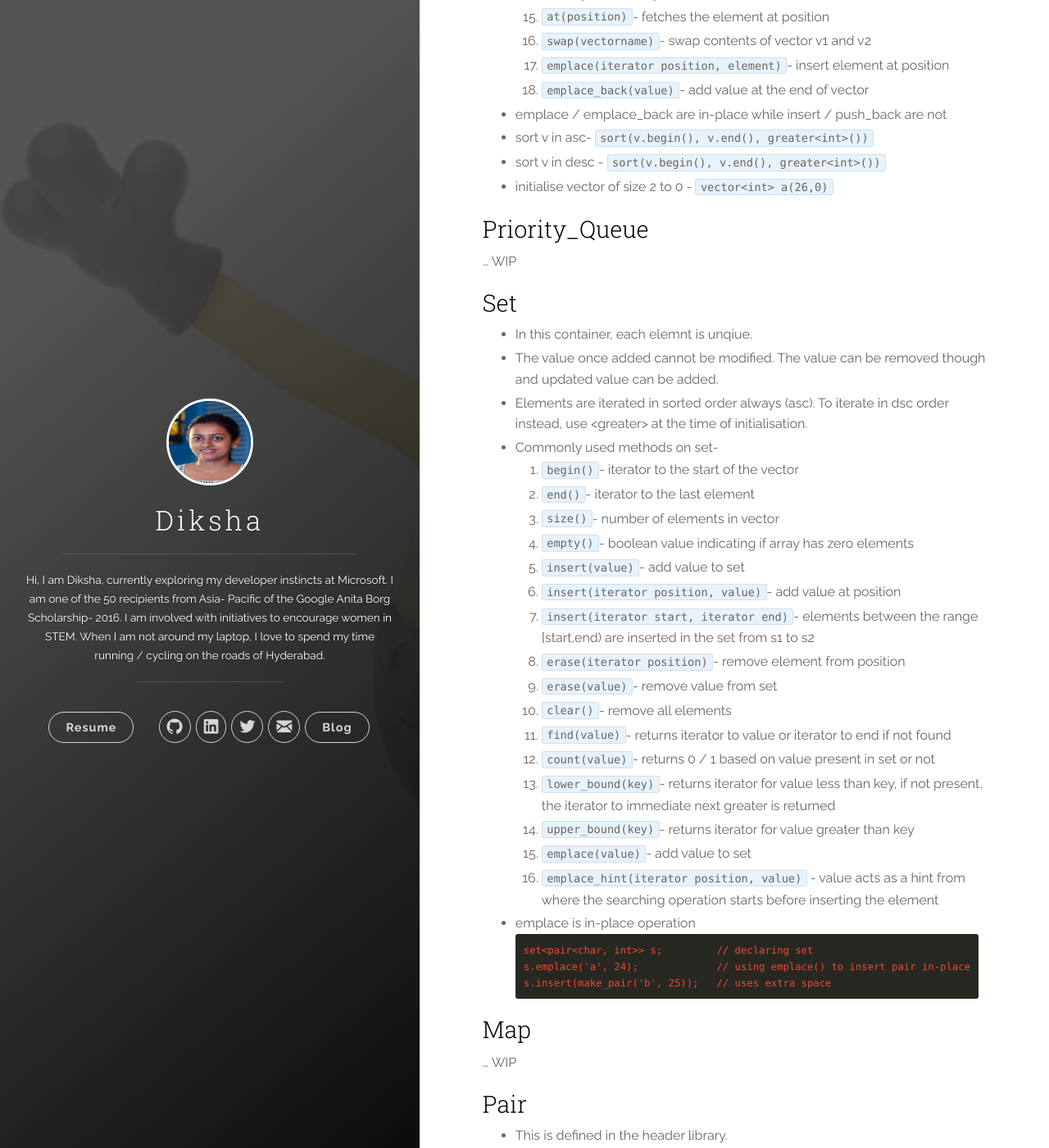
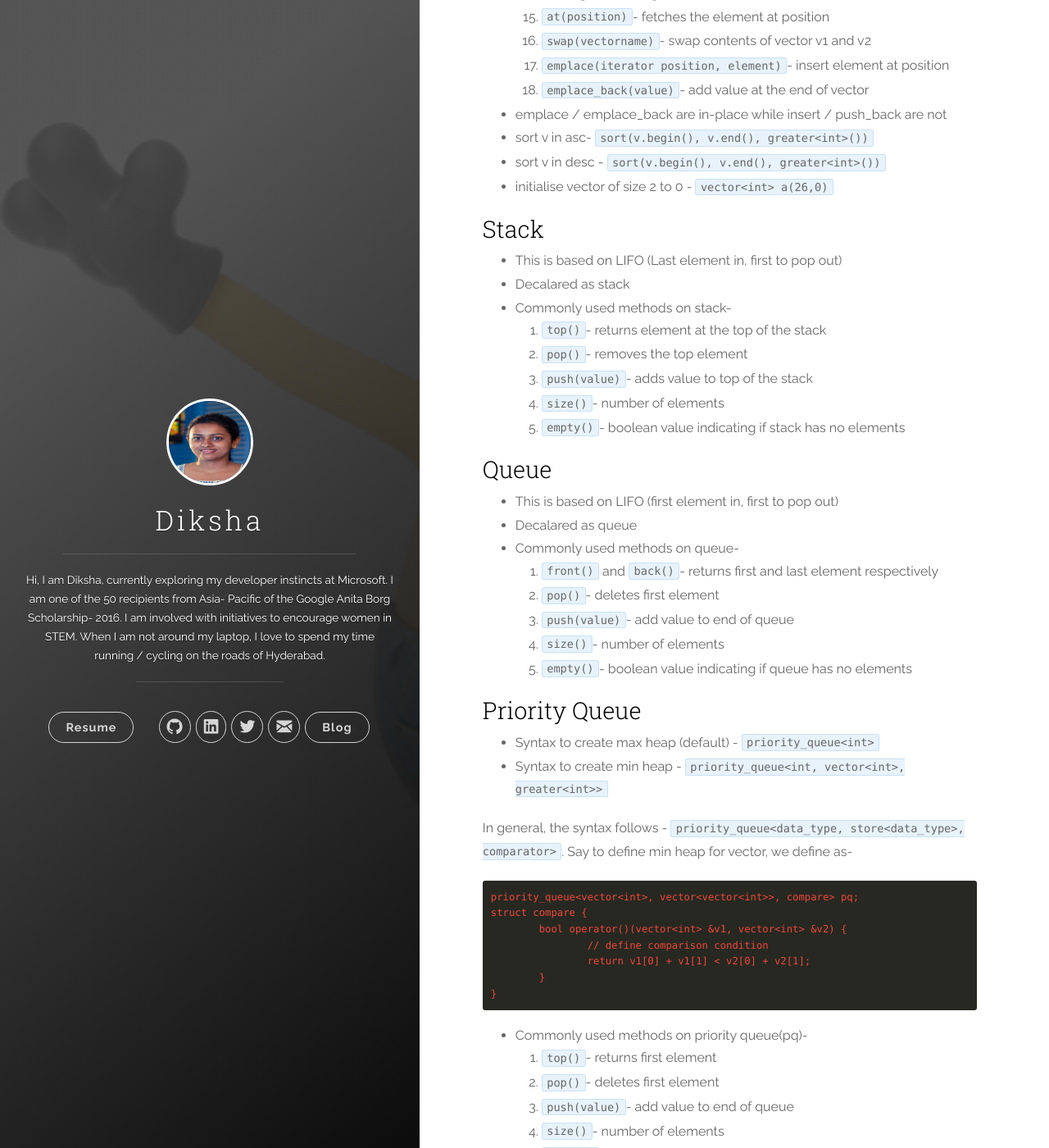
Before and after one commit to Diksha-Rathi/diksha-rathi.github.io, a Jekyll site: the page built from _posts/2020-04-30-interview-preparation-2.markdown, in a window 1280 px wide and 1400 px high, scrolled down 1756 px. Shown: the whole window at 82% size. Built offline with Jekyll 4.4.1, drawn with Linux system fonts in a browser that asks for light colours; nearby versions of some CDN libraries; some of the changed text lies outside the part shown.

Commit message:
update interview guide - 2

````diff
--- a/_posts/2020-04-30-interview-preparation-2.markdown
+++ b/_posts/2020-04-30-interview-preparation-2.markdown
@@ -17,9 +17,9 @@ The containers can be divided into 4 main categories:
 * forward_list
 
 2. Contaner adaptors- interface on sequential containers
-* stack (LIFO)
-* queue (FIFO)
-* [priority_queue](#priority_queue) (first element is greatest)
+* [stack (LIFO)](#stack)
+* [queue (FIFO)](#queue)
+* [priority_queue](#priority-queue) (first element is greatest)
 
 3. Associative containers- ordered data structures that can be quickly searched
 * [set](#set)
@@ -30,7 +30,7 @@ The containers can be divided into 4 main categories:
 4. Unordered associative containers- unordered data structures that can be quickly searched
 * unordered_set
 * unordered_multiset
-* unordered_map
+* [unordered_map](#unordered-map)
 * unordered_multipmap
 
 Below is a quick reference to methods which are frequently used. This is not an exhaustive list and objective of this is to only provide a quick recap before you start solving questions again after a long gap. For a more detailed understanding refer [this](https://www.geeksforgeeks.org/the-c-standard-template-library-stl/).
@@ -39,10 +39,10 @@ Below is a quick reference to methods which are frequently used. This is not an
 * This is a dynamic array that automatically resizes itself.
 * Data is inserted at the end. Hence, removing the last element takes constant time. Inserting and erasing at the beginning or in the middle is linear in time.
 * Commonly used methods on vectors-
-1. ```begin()```- iterator to the start of the vector
+1. ```begin()```- iterator to the start
 2. ```end()```- iterator to the last element
 3. ```size()```- number of elements in vector
-4. ```empty()```- boolean value indicating if array has zero elements
+4. ```empty()```- boolean value indicating if vector has zero elements
 5. ```front()```- returns the first element
 6. ```back()```- returns the last element
 7. ```push_back(value)```- push new element to vector
@@ -63,9 +63,47 @@ Below is a quick reference to methods which are frequently used. This is not an
 * sort v in desc - ```sort(v.begin(), v.end(), greater<int>())```
 * initialise vector of size 2 to 0 - ```vector<int> a(26,0)```
 
-### Priority_Queue
+### Stack
+* This is based on LIFO (Last element in, first to pop out)
+* Decalared as stack<type>
+* Commonly used methods on stack-
+1. ```top()```- returns element at the top of the stack
+2. ```pop()```- removes the top element
+3. ```push(value)```- adds value to top of the stack
+4. ```size()```- number of elements
+5. ```empty()```- boolean value indicating if stack has no elements
 
-... WIP
+### Queue
+* This is based on LIFO (first element in, first to pop out)
+* Decalared as queue<type>
+* Commonly used methods on queue-
+1. ```front()``` and ```back()```- returns first and last element respectively
+2. ```pop()```- deletes first element
+3. ```push(value)```- add value to end of queue
+4. ```size()```- number of elements
+5. ```empty()```- boolean value indicating if queue has no elements
+
+### Priority Queue
+* Syntax to create max heap (default) - ```priority_queue<int>```
+* Syntax to create min heap - ```priority_queue<int, vector<int>, greater<int>>```
+
+In general, the syntax follows - ```priority_queue<data_type, store<data_type>, comparator>```. Say to define min heap for vector, we define as-
+```
+priority_queue<vector<int>, vector<vector<int>>, compare> pq;
+struct compare {
+	bool operator()(vector<int> &v1, vector<int> &v2) {
+		// define comparison condition
+		return v1[0] + v1[1] < v2[0] + v2[1];
+	}
+}
+```
+
+* Commonly used methods on priority queue(pq)-
+1. ```top()```- returns first element
+2. ```pop()```- deletes first element
+3. ```push(value)```- add value to end of queue
+4. ```size()```- number of elements
+5. ```empty()```- boolean value indicating if pq has no elements
 
 ### Set
 * In this container, each elemnt is unqiue.
@@ -75,7 +113,7 @@ Below is a quick reference to methods which are frequently used. This is not an
 1. ```begin()```- iterator to the start of the vector
 2. ```end()```- iterator to the last element
 3. ```size()```- number of elements in vector
-4. ```empty()```- boolean value indicating if array has zero elements
+4. ```empty()```- boolean value indicating if set has zero elements
 5. ```insert(value)```- add value to set
 6. ```insert(iterator position, value)```- add value at position
 7. ```insert(iterator start, iterator end)```- elements between the range [start,end) are inserted in the set from s1 to s2
@@ -87,7 +125,6 @@ Below is a quick reference to methods which are frequently used. This is not an
 13. ```lower_bound(key)```- returns iterator for value less than key, if not present, the iterator to immediate next greater is returned
 14. ```upper_bound(key)```- returns iterator for value greater than key
 15. ```emplace(value)```- add value to set
-16. ```emplace_hint(iterator position, value)``` - value acts as a hint from where the searching operation starts before inserting the element
 
 * emplace is in-place operation
 ```
@@ -96,11 +133,32 @@ s.emplace('a', 24);             // using emplace() to insert pair in-place
 s.insert(make_pair('b', 25));   // uses extra space
 ```
 
+Read [pair](#pair)
+
 ### Map
+* Each element has a <key, value>. No two mapped values can have same key values.
+* Commonly used methods on map-
+1. ```begin()```- iterator to the start of the vector
+2. ```end()```- iterator to the last element
+3. ```erase(iterator position)``` and ```erase(key)```- deletes element at position or key respectively
+4. ```size()```- number of elements
+5. ```empty()```- boolean value indicating if pq has no elements
+6. ```clear()```- deletes all elements from map
+7. ```insert({key, value})```- add key,value to map
 
-... WIP
+* When iterating using an iterator object (say, begin() or end()) - use ```itr->first``` or ```itr->second```, otherwise use operator ```[]``` to access elements
+
+### Unordered Map
+* Stored key, value where key is not sorted in any order unlike [map](#map)
+* Commonly used methods on unordered map-
+1. ```begin()```- iterator to the start of the vector
+2. ```end()```- iterator to the last element
+3. ```at(key)```- returns the value for the key
+4. ```count(key)```- returns true/ false indicating if value is present
+5. ```size()```- number of elements
+6. ```empty()```- boolean value indicating if um has no elements
+
+* Difference between at() and [] - at() throws exception if key is not present, whereas [] will first insert they key into the map and assign default value (say, integer 0).
 
 ### Pair
-* This is defined in the header<utility> library.
-
-... WIP
+* This is defined in the header<utility> library. (WIP)
````
Also changed, not shown: README.md.
